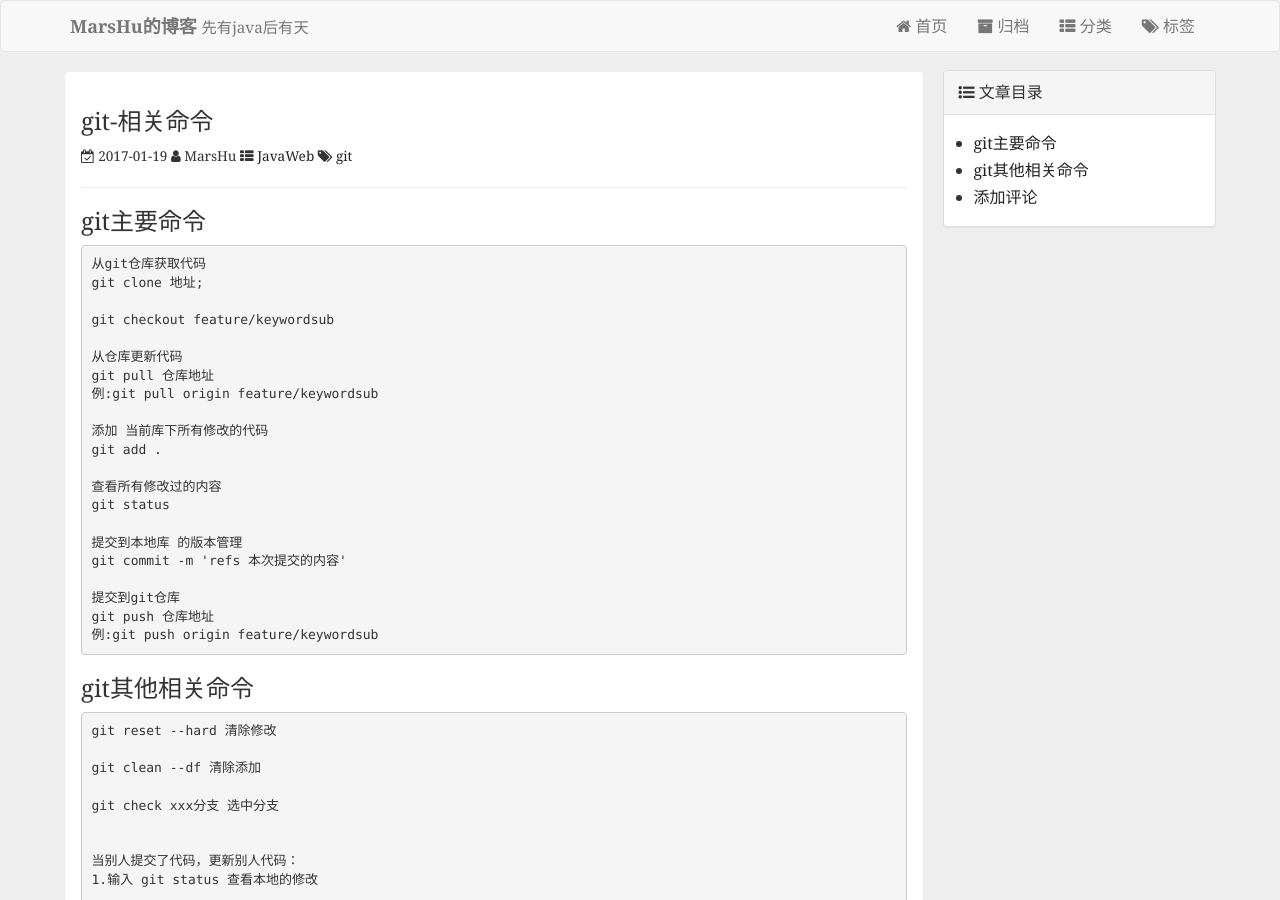
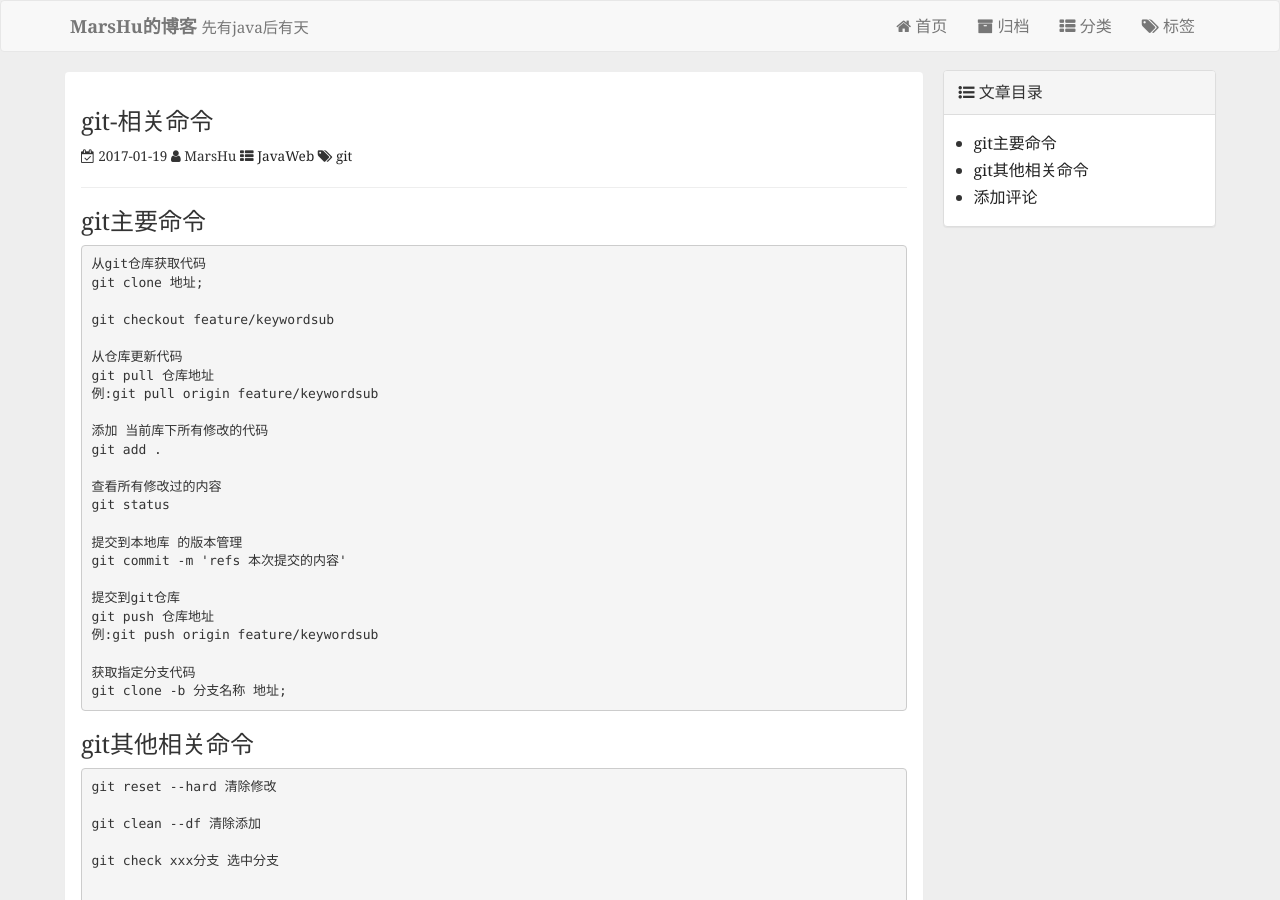
Before and after one commit to marshucheng1/marshucheng1.github.io, a Jekyll site: the page built from _posts/2017-01-19-git-command.md, in a window 1280 px wide and 900 px high. Built offline with Jekyll 4.4.1, drawn with Linux system fonts in a browser that asks for light colours; comment, search, counter and statistics services are not loaded.

Commit message:
Update 2017-01-19-git-command.md

```diff
--- a/_posts/2017-01-19-git-command.md
+++ b/_posts/2017-01-19-git-command.md
@@ -33,6 +33,9 @@ author: MarsHu
 	提交到git仓库
 	git push 仓库地址
 	例:git push origin feature/keywordsub
+
+	获取指定分支代码
+	git clone -b 分支名称 地址;
 
 
 
```
